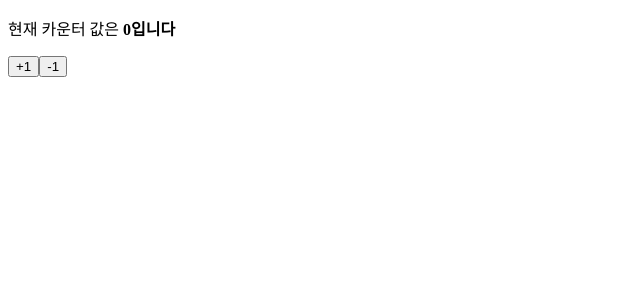
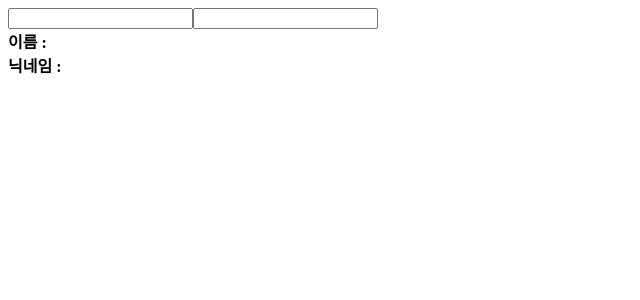
Before and after one commit to jyb1798/velopert_test, a React (Create React App) app: page / in a window 1280 px wide. Shown: the top 300 px of the page, without its empty margins (0-640 px from the left). Built offline with nearby package versions, Linux system fonts and the light colour scheme.

Commit message:
Add: hook : useState, useEffect

```diff
--- a/src/App.js
+++ b/src/App.js
@@ -5,6 +5,7 @@
 import IterationSample from "./Components/IterationSample";
 import FilterTest from "./Components/FilterTest";
 import Counter from "./Components/Counter";
+import Info from "./Components/Info";
 function App() {
   return (
     <>
@@ -13,7 +14,8 @@
       {/* <EventParcticeForm /> */}
       {/* <IterationSample /> */}
       {/* <FilterTest /> */}
-      <Counter />
+      {/* <Counter /> */}
+      <Info />
     </>
   );
 }
--- /dev/null
+++ b/src/Components/Info.js
@@ -0,0 +1,39 @@
+import React, { useState, useEffect } from "react";
+
+const Info = () => {
+  const [name, setName] = useState("");
+  const [nickname, setNickname] = useState("");
+
+  useEffect(() => {
+    console.log("렌더링이 완료되었습니다");
+    console.log({
+      name,
+      nickname,
+    });
+  });
+
+  const onChangeName = (e) => {
+    setName(e.target.value);
+  };
+
+  const onChangeNickName = (e) => {
+    setNickname(e.target.value);
+  };
+
+  return (
+    <>
+      <div>
+        <input value={name} onChange={onChangeName} />
+        <input value={nickname} onChange={onChangeNickName} />
+      </div>
+      <div>
+        <b>이름 : </b> {name}
+      </div>
+      <div>
+        <b>닉네임 : </b> {nickname}
+      </div>
+    </>
+  );
+};
+
+export default Info;
```
